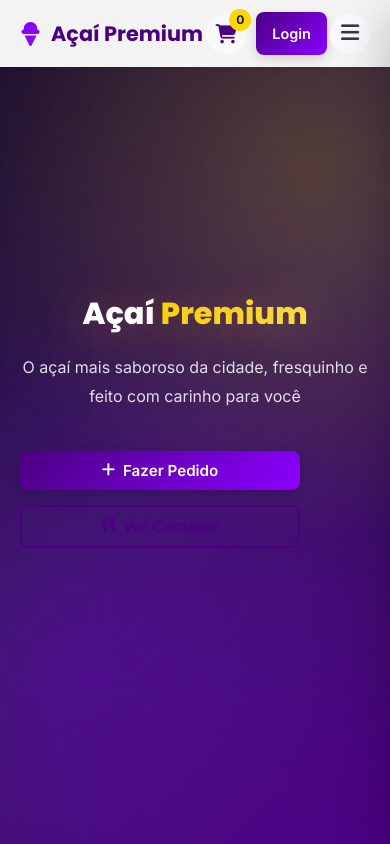
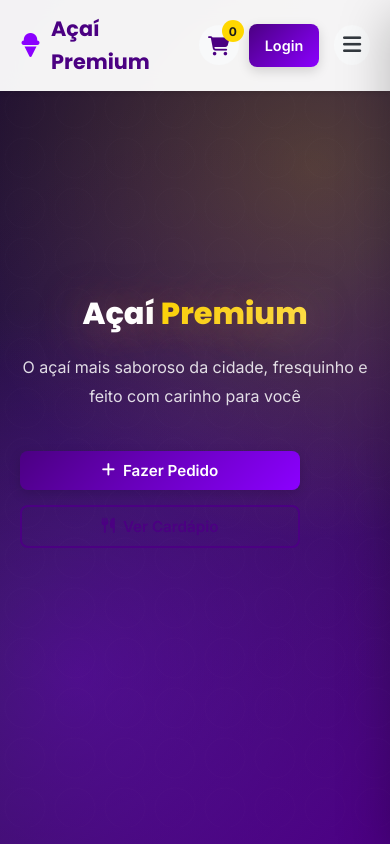
Before and after one commit to caua2810/meu-5, a plain HTML site: page index.html in a window 390 px wide. Shown: the top 844 px of the page. Drawn offline with nearby package versions, Linux system fonts and the light colour scheme.

Commit message:
Alteração

```diff
--- a/responsive.css
+++ b/responsive.css
@@ -97,6 +97,11 @@
     /* Navigation */
     .navbar {
         padding: 12px 0;
+    }
+
+    .nav-container {
+        justify-content: center;
+        gap: 15px;
     }
 
     .nav-links {
```
Also changed, not shown: 1 other file.
